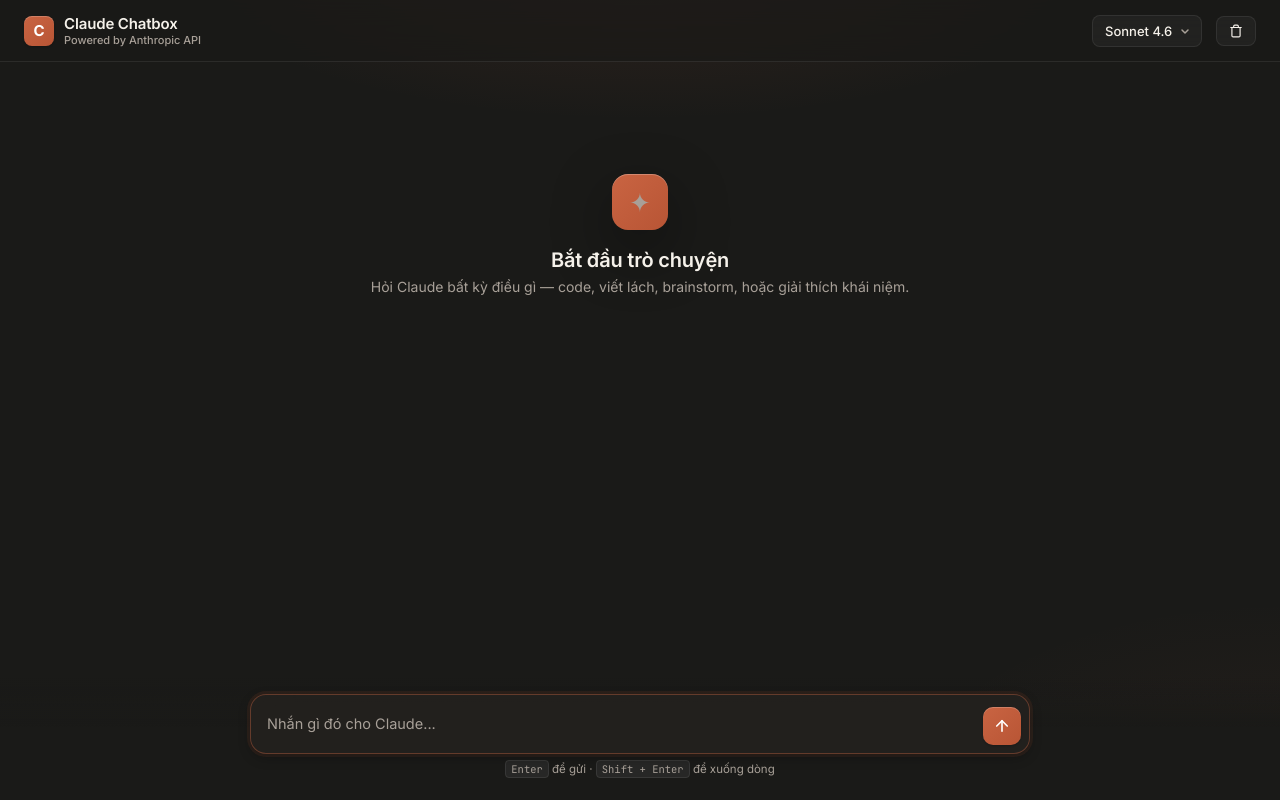
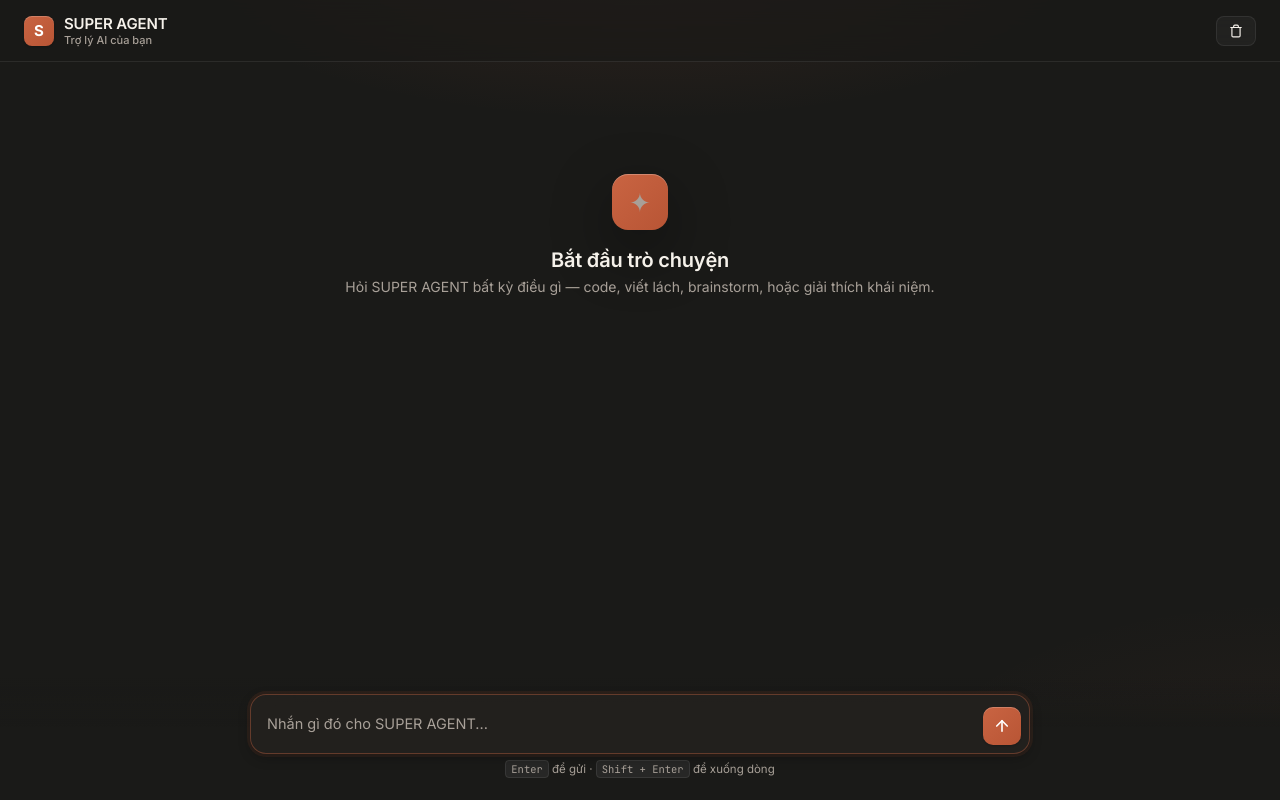
Before and after one commit to LeThienKhiem/chatbox, a plain HTML site: page index.html in a window 1280 px wide. Drawn offline with Linux system fonts and the light colour scheme.

Commit message:
Rebrand to SUPER AGENT; remove model dropdown, default Sonnet 4.6

```diff
--- a/index.html
+++ b/index.html
@@ -3,7 +3,7 @@
 <head>
 <meta charset="UTF-8" />
 <meta name="viewport" content="width=device-width, initial-scale=1.0" />
-<title>Claude Chatbox</title>
+<title>SUPER AGENT</title>
 <link rel="preconnect" href="https://fonts.googleapis.com" />
 <link rel="preconnect" href="https://fonts.gstatic.com" crossorigin />
 <link href="https://fonts.googleapis.com/css2?family=Inter:wght@400;500;600;700&family=JetBrains+Mono:wght@400;500&display=swap" rel="stylesheet" />
@@ -439,17 +439,12 @@
 <body>
   <header>
     <div class="brand">
-      <div class="logo">C</div>
+      <div class="logo">S</div>
       <div>
-        <h1>Claude Chatbox</h1>
-        <p class="sub">Powered by Anthropic API</p>
+        <h1>SUPER AGENT</h1>
+        <p class="sub">Trợ lý AI của bạn</p>
       </div>
     </div>
-    <select id="model" class="ctrl" title="Model">
-      <option value="claude-sonnet-4-6">Sonnet 4.6</option>
-      <option value="claude-opus-4-8">Opus 4.8</option>
-      <option value="claude-haiku-4-5-20251001">Haiku 4.5</option>
-    </select>
     <button id="clear" class="ctrl" title="Xoá lịch sử">
       <svg width="14" height="14" viewBox="0 0 24 24" fill="none" stroke="currentColor" stroke-width="2" stroke-linecap="round" stroke-linejoin="round"><path d="M3 6h18M8 6V4a2 2 0 0 1 2-2h4a2 2 0 0 1 2 2v2m3 0v14a2 2 0 0 1-2 2H7a2 2 0 0 1-2-2V6"/></svg>
     </button>
@@ -461,7 +456,7 @@
 
   <div class="composer-wrap">
     <form id="form">
-      <textarea id="input" placeholder="Nhắn gì đó cho Claude..." rows="1" required></textarea>
+      <textarea id="input" placeholder="Nhắn gì đó cho SUPER AGENT..." rows="1" required></textarea>
       <button type="submit" id="send" class="send-btn" aria-label="Gửi">
         <svg viewBox="0 0 24 24" fill="none" stroke="currentColor" stroke-width="2.2" stroke-linecap="round" stroke-linejoin="round"><line x1="12" y1="19" x2="12" y2="5"/><polyline points="5 12 12 5 19 12"/></svg>
       </button>
@@ -470,18 +465,15 @@
   </div>
 
 <script>
-const STORAGE_KEY = "claude_chat_history";
-const MODEL_STORAGE = "claude_model";
+const STORAGE_KEY = "super_agent_chat_history";
+const MODEL = "claude-sonnet-4-6";
 
 const messagesEl = document.getElementById("messages");
 const form = document.getElementById("form");
 const input = document.getElementById("input");
 const sendBtn = document.getElementById("send");
-const modelSel = document.getElementById("model");
 
 let history = JSON.parse(localStorage.getItem(STORAGE_KEY) || "[]");
-modelSel.value = localStorage.getItem(MODEL_STORAGE) || "claude-sonnet-4-6";
-modelSel.addEventListener("change", () => localStorage.setItem(MODEL_STORAGE, modelSel.value));
 
 function save() { localStorage.setItem(STORAGE_KEY, JSON.stringify(history)); }
 
@@ -490,7 +482,7 @@
     <div class="empty">
       <div class="icon">✦</div>
       <h2>Bắt đầu trò chuyện</h2>
-      <p>Hỏi Claude bất kỳ điều gì — code, viết lách, brainstorm, hoặc giải thích khái niệm.</p>
+      <p>Hỏi SUPER AGENT bất kỳ điều gì — code, viết lách, brainstorm, hoặc giải thích khái niệm.</p>
     </div>`;
 }
 
@@ -584,7 +576,7 @@
       method: "POST",
       headers: { "Content-Type": "application/json" },
       body: JSON.stringify({
-        model: modelSel.value,
+        model: MODEL,
         max_tokens: 4096,
         stream: true,
         messages: history.map(m => ({ role: m.role, content: m.content })),
```
